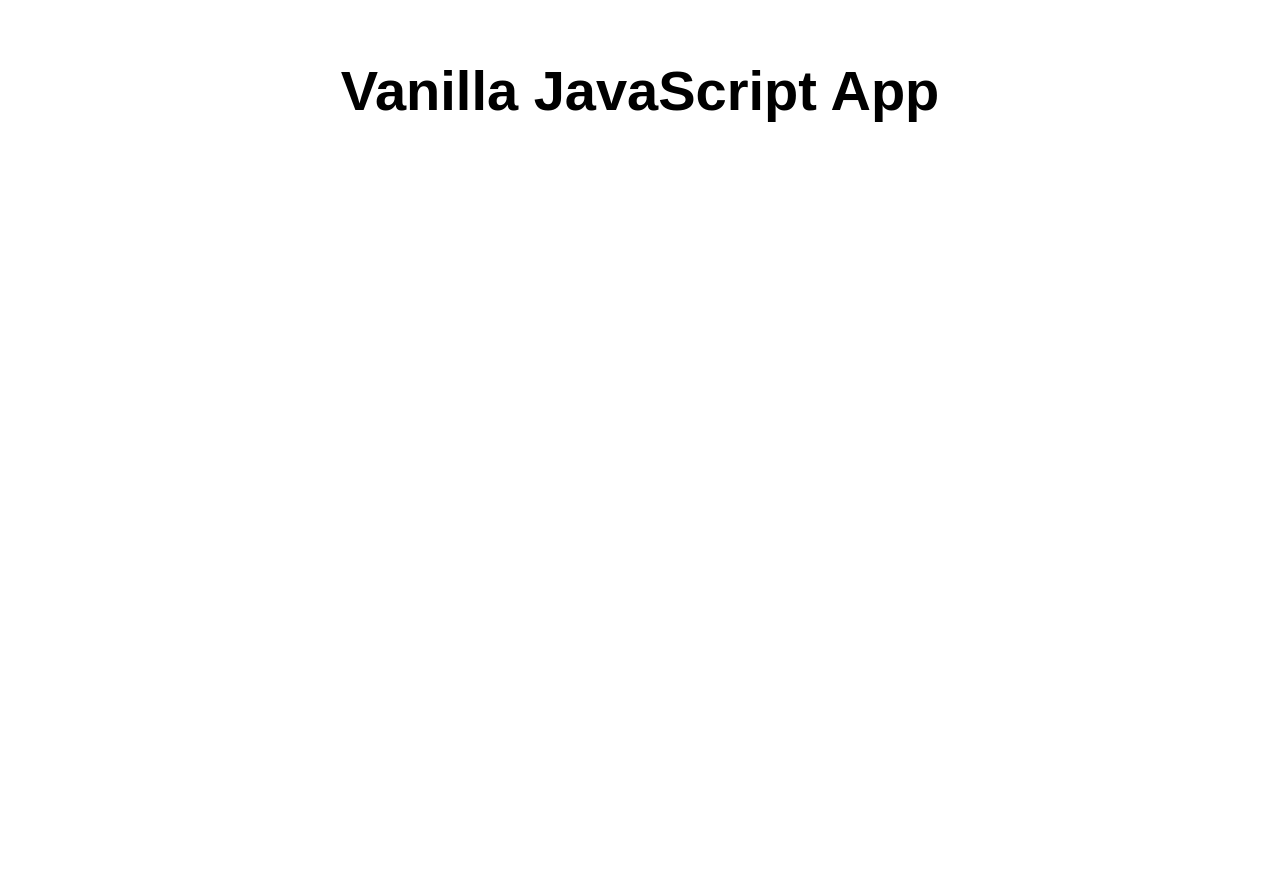
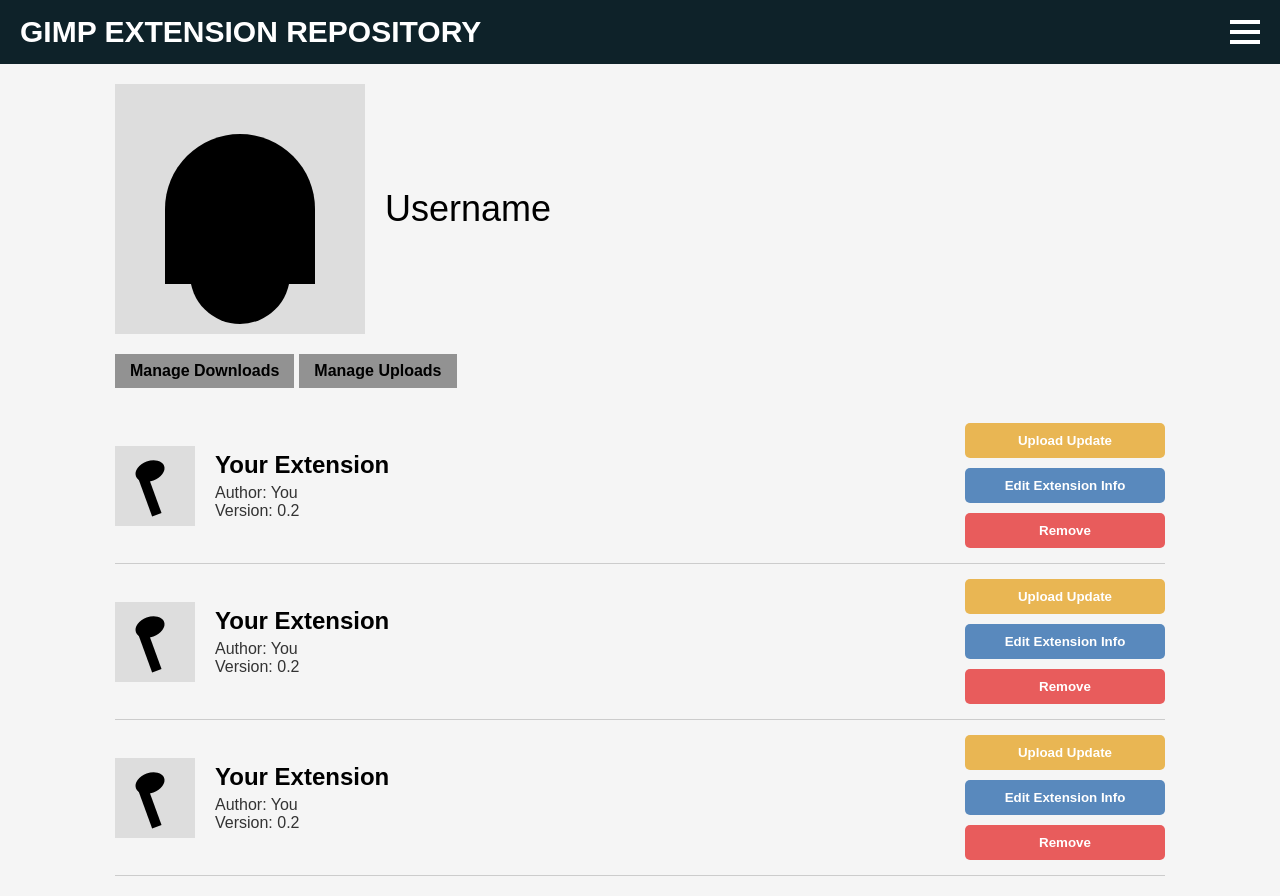
Before and after one commit to JeffreyScoggins/Azure-Static-Web-App, a website: page src/index.html in a window 1280 px wide. Before the commit the page ends 800 px from the top, so only its background shows below. Drawn offline with Linux system fonts and the light colour scheme.

Commit message:
Update index.html

```diff
--- a/src/index.html
+++ b/src/index.html
@@ -1,17 +1,278 @@
 <!DOCTYPE html>
 <html lang="en">
-
 <head>
   <meta charset="UTF-8">
   <meta name="viewport" content="width=device-width, initial-scale=1.0">
-  <link rel="stylesheet" href="styles.css">
-  <title>Vanilla JavaScript App</title>
+  <title>GIMP EXTENSION REPOSITORY</title>
+  <style>
+    body {
+      font-family: Arial, sans-serif;
+      margin: 0;
+      padding: 0;
+      background-color: #f5f5f5;
+    }
+
+    .header {
+      background-color: #0e2229;
+      color: white;
+      padding: 15px 20px;
+      font-size: 30px;
+      font-weight: bold;
+      display: flex;
+      justify-content: space-between;
+      align-items: center;
+    }
+
+    .hamburger {
+      display: flex;
+      flex-direction: column;
+      justify-content: space-between;
+      width: 30px;
+      height: 24px;
+    }
+
+    .hamburger div {
+      width: 100%;
+      height: 4px;
+      background-color: white;
+    }
+
+    .content {
+      max-width: 1050px;
+      margin: 0 auto;
+      padding: 20px;
+    }
+
+    .profile {
+      display: flex;
+      align-items: center;
+      margin-bottom: 20px;
+    }
+
+    .profile-image {
+      width: 250px;
+      height: 250px;
+      background-color: #ddd;
+      display: flex;
+      justify-content: center;
+      align-items: center;
+      margin-right: 20px;
+    }
+
+    .user-icon {
+      width: 150px;
+      height: 150px;
+      background-color: black;
+      border-radius: 50% 50% 0 0;
+      position: relative;
+    }
+
+    .user-icon:after {
+      content: '';
+      position: absolute;
+      bottom: -40px;
+      left: 25px;
+      width: 100px;
+      height: 100px;
+      background-color: black;
+      border-radius: 50%;
+    }
+
+    .username {
+      font-size: 36px;
+      font-weight: normal;
+    }
+
+    .nav-tabs {
+      display: flex;
+      margin-bottom: 20px;
+    }
+
+    .tab {
+      padding: 8px 15px;
+      background-color: #929292;
+      color: black;
+      text-decoration: none;
+      margin-right: 5px;
+      font-weight: bold;
+    }
+
+    .extension-list {
+      width: 100%;
+    }
+
+    .extension-item {
+      display: flex;
+      border-bottom: 1px solid #ccc;
+      padding: 15px 0;
+      align-items: center;
+    }
+
+    .extension-icon {
+      width: 80px;
+      height: 80px;
+      background-color: #ddd;
+      margin-right: 20px;
+      display: flex;
+      justify-content: center;
+      align-items: center;
+    }
+
+    .brush-icon {
+      width: 50px;
+      height: 60px;
+      position: relative;
+    }
+
+    .brush-handle {
+      width: 10px;
+      height: 40px;
+      background-color: black;
+      position: absolute;
+      bottom: 0;
+      left: 15px;
+      transform: rotate(-20deg);
+    }
+
+    .brush-head {
+      width: 30px;
+      height: 20px;
+      background-color: black;
+      border-radius: 50%;
+      position: absolute;
+      bottom: 35px;
+      left: 5px;
+      transform: rotate(-20deg);
+    }
+
+    .extension-info {
+      flex: 1;
+    }
+
+    .extension-title {
+      font-size: 24px;
+      margin: 0 0 5px 0;
+    }
+
+    .extension-meta {
+      margin: 0;
+      color: #333;
+    }
+
+    .extension-actions {
+      display: flex;
+      flex-direction: column;
+      gap: 10px;
+    }
+
+    .btn {
+      padding: 10px 20px;
+      border: none;
+      border-radius: 5px;
+      color: white;
+      font-weight: bold;
+      cursor: pointer;
+      width: 200px;
+      text-align: center;
+    }
+
+    .btn-upload {
+      background-color: #e9b653;
+    }
+
+    .btn-edit {
+      background-color: #5989bd;
+    }
+
+    .btn-remove {
+      background-color: #e85c5c;
+    }
+  </style>
 </head>
+<body>
+  <div class="header">
+    GIMP EXTENSION REPOSITORY
+    <div class="hamburger">
+      <div></div>
+      <div></div>
+      <div></div>
+    </div>
+  </div>
 
-<body>
-  <main>
-    <h1>Vanilla JavaScript App</h1>
-  </main>
+  <div class="content">
+    <div class="profile">
+      <div class="profile-image">
+        <div class="user-icon"></div>
+      </div>
+      <h1 class="username">Username</h1>
+    </div>
+
+    <div class="nav-tabs">
+      <a href="#" class="tab">Manage Downloads</a>
+      <a href="#" class="tab">Manage Uploads</a>
+    </div>
+
+    <div class="extension-list">
+      <!-- Extension 1 -->
+      <div class="extension-item">
+        <div class="extension-icon">
+          <div class="brush-icon">
+            <div class="brush-handle"></div>
+            <div class="brush-head"></div>
+          </div>
+        </div>
+        <div class="extension-info">
+          <h2 class="extension-title">Your Extension</h2>
+          <p class="extension-meta">Author: You</p>
+          <p class="extension-meta">Version: 0.2</p>
+        </div>
+        <div class="extension-actions">
+          <button class="btn btn-upload">Upload Update</button>
+          <button class="btn btn-edit">Edit Extension Info</button>
+          <button class="btn btn-remove">Remove</button>
+        </div>
+      </div>
+
+      <!-- Extension 2 -->
+      <div class="extension-item">
+        <div class="extension-icon">
+          <div class="brush-icon">
+            <div class="brush-handle"></div>
+            <div class="brush-head"></div>
+          </div>
+        </div>
+        <div class="extension-info">
+          <h2 class="extension-title">Your Extension</h2>
+          <p class="extension-meta">Author: You</p>
+          <p class="extension-meta">Version: 0.2</p>
+        </div>
+        <div class="extension-actions">
+          <button class="btn btn-upload">Upload Update</button>
+          <button class="btn btn-edit">Edit Extension Info</button>
+          <button class="btn btn-remove">Remove</button>
+        </div>
+      </div>
+
+      <!-- Extension 3 -->
+      <div class="extension-item">
+        <div class="extension-icon">
+          <div class="brush-icon">
+            <div class="brush-handle"></div>
+            <div class="brush-head"></div>
+          </div>
+        </div>
+        <div class="extension-info">
+          <h2 class="extension-title">Your Extension</h2>
+          <p class="extension-meta">Author: You</p>
+          <p class="extension-meta">Version: 0.2</p>
+        </div>
+        <div class="extension-actions">
+          <button class="btn btn-upload">Upload Update</button>
+          <button class="btn btn-edit">Edit Extension Info</button>
+          <button class="btn btn-remove">Remove</button>
+        </div>
+      </div>
+    </div>
+  </div>
 </body>
-
 </html>
```
